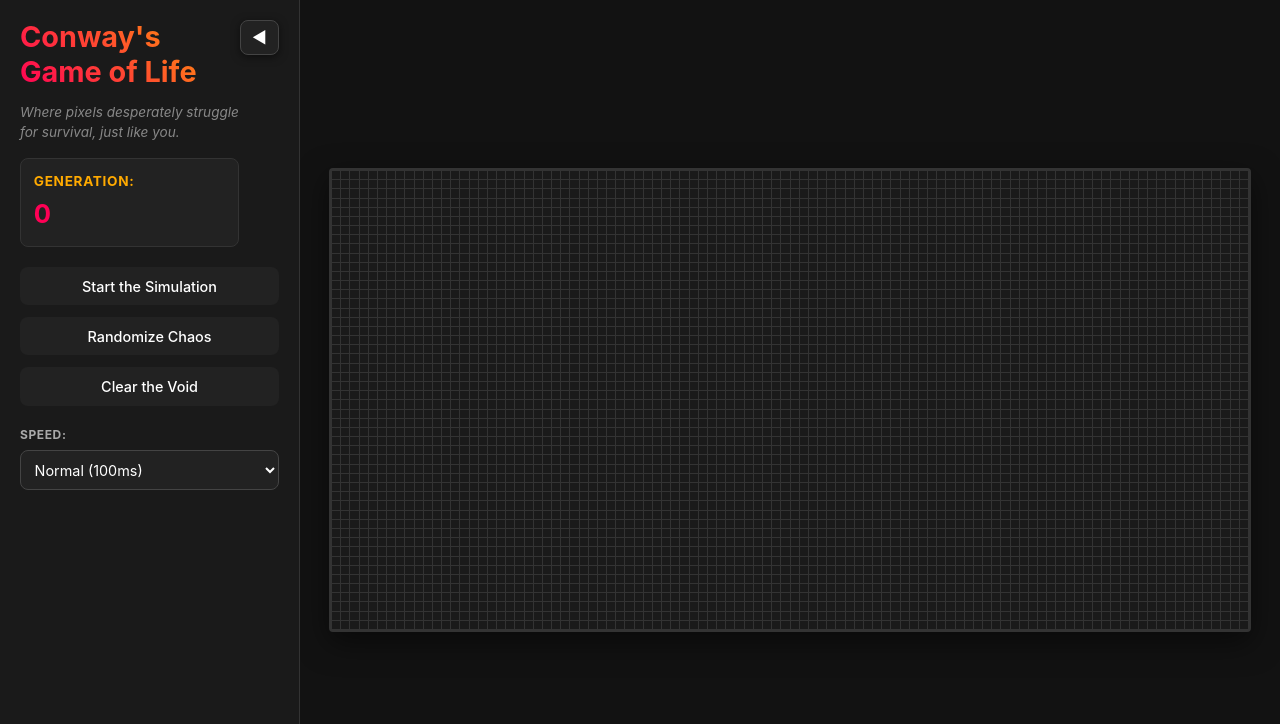
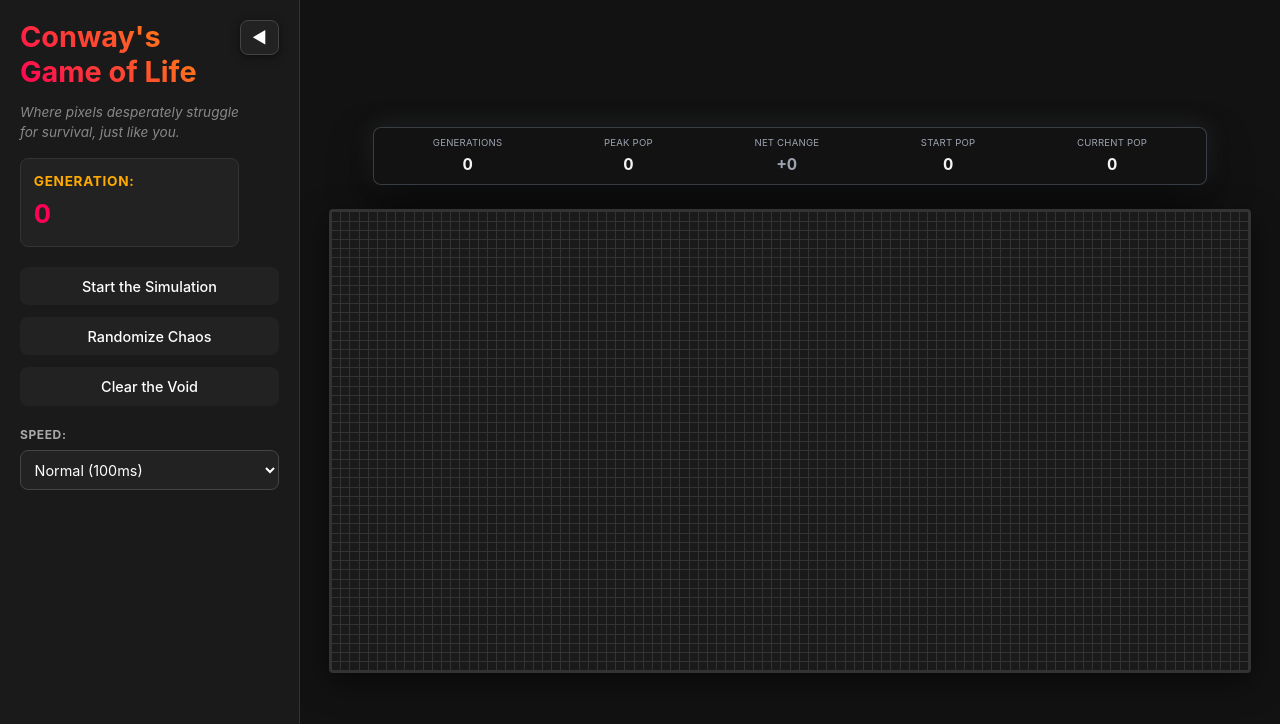
Before and after one commit to tommardev/game-of-life, a React (Vite) app: page / in a window 1280 px wide. Shown: the top 724 px of the page. Built offline with nearby package versions, Linux system fonts and the light colour scheme.

Commit message:
feat: implement compact on-the-fly info panel above grid

```diff
--- a/src/App.css
+++ b/src/App.css
@@ -78,6 +78,14 @@
   position: relative;
 }
 
+.main-content-inner {
+  display: flex;
+  flex-direction: column;
+  align-items: center;
+  gap: 1.5rem;
+  width: 100%;
+}
+
 .sidebar-toggle {
   position: absolute;
   top: var(--toggle-top);
--- a/src/App.tsx
+++ b/src/App.tsx
@@ -21,6 +21,7 @@ function App() {
     handleClear,
     handleRandom,
     lastRunStats,
+    currentStats,
     showInfoPanel,
     setShowInfoPanel,
   } = useGameOfLife();
@@ -49,13 +50,21 @@ function App() {
       </div>
 
       <div className="main-content">
-        <Grid grid={grid} onSetCellsState={setCellsState} />
+        <div className="main-content-inner">
+          <InfoPanel
+            isOpen={!!currentStats}
+            stats={currentStats}
+            variant="embedded"
+          />
+          <Grid grid={grid} onSetCellsState={setCellsState} />
+        </div>
       </div>
 
       <InfoPanel
         isOpen={showInfoPanel}
         stats={lastRunStats}
         onClose={() => setShowInfoPanel(false)}
+        variant="modal"
       />
     </div>
   );
--- a/src/components/InfoPanel/InfoPanel.css
+++ b/src/components/InfoPanel/InfoPanel.css
@@ -31,43 +31,89 @@
   text-align: center;
 }
 
+.embedded-content {
+  background: rgba(18, 18, 18, 0.5);
+  border: 1px solid rgba(255, 255, 255, 0.05);
+  border-radius: 8px;
+  padding: 0.5rem 1rem;
+  width: 100%;
+  max-width: 800px;
+  margin: 0;
+  display: flex;
+  align-items: center;
+  justify-content: center;
+  transition: all 0.3s ease;
+}
+
+.embedded-stats-row {
+  display: flex;
+  flex-direction: row;
+  justify-content: space-around;
+  align-items: center;
+  width: 100%;
+  gap: 1rem;
+  flex-wrap: wrap;
+}
+
+.embedded-stat {
+  display: flex;
+  flex-direction: column;
+  align-items: center;
+  justify-content: center;
+}
+
+.embedded-label {
+  font-size: 0.6rem;
+  text-transform: uppercase;
+  letter-spacing: 0.02em;
+  color: #9ca3af;
+  margin-bottom: 0.15rem;
+}
+
+.embedded-val {
+  font-size: 1rem;
+  font-weight: 700;
+  color: #f3f4f6;
+  font-variant-numeric: tabular-nums;
+}
+
 /* Theme Glows */
-.modal-content.theme-fleeting {
+.modal-content.theme-fleeting, .embedded-content.theme-fleeting {
   box-shadow:
     0 20px 40px rgba(0, 0, 0, 0.6),
     0 0 25px rgba(148, 163, 184, 0.15);
   border-color: rgba(148, 163, 184, 0.3);
 }
 
-.modal-content.theme-extinction {
+.modal-content.theme-extinction, .embedded-content.theme-extinction {
   box-shadow:
     0 20px 40px rgba(0, 0, 0, 0.6),
     0 0 25px rgba(239, 68, 68, 0.18);
   border-color: rgba(239, 68, 68, 0.3);
 }
 
-.modal-content.theme-stability {
+.modal-content.theme-stability, .embedded-content.theme-stability {
   box-shadow:
     0 20px 40px rgba(0, 0, 0, 0.6),
     0 0 25px rgba(34, 197, 148, 0.18);
   border-color: rgba(34, 197, 94, 0.3);
 }
 
-.modal-content.theme-expansion {
+.modal-content.theme-expansion, .embedded-content.theme-expansion {
   box-shadow:
     0 20px 40px rgba(0, 0, 0, 0.6),
     0 0 25px rgba(6, 182, 212, 0.18);
   border-color: rgba(6, 182, 212, 0.3);
 }
 
-.modal-content.theme-decadence {
+.modal-content.theme-decadence, .embedded-content.theme-decadence {
   box-shadow:
     0 20px 40px rgba(0, 0, 0, 0.6),
     0 0 25px rgba(249, 115, 22, 0.18);
   border-color: rgba(249, 115, 22, 0.3);
 }
 
-.modal-content.theme-cosmos {
+.modal-content.theme-cosmos, .embedded-content.theme-cosmos {
   box-shadow:
     0 20px 40px rgba(0, 0, 0, 0.6),
     0 0 25px rgba(168, 85, 247, 0.18);
--- a/src/components/InfoPanel/InfoPanel.tsx
+++ b/src/components/InfoPanel/InfoPanel.tsx
@@ -5,13 +5,16 @@ import './InfoPanel.css';
 interface InfoPanelProps {
   isOpen: boolean;
   stats: RunStats | null;
-  onClose: () => void;
+  onClose?: () => void;
+  variant?: 'modal' | 'embedded';
 }
 
-export const InfoPanel = ({ isOpen, stats, onClose }: InfoPanelProps) => {
+export const InfoPanel = ({ isOpen, stats, onClose, variant = 'modal' }: InfoPanelProps) => {
   useEffect(() => {
+    if (variant !== 'modal') return;
+
     const handleKeyDown = (e: KeyboardEvent) => {
-      if (e.key === 'Escape') {
+      if (e.key === 'Escape' && onClose) {
         onClose();
       }
     };
@@ -21,7 +24,7 @@ export const InfoPanel = ({ isOpen, stats, onClose }: InfoPanelProps) => {
     return () => {
       window.removeEventListener('keydown', handleKeyDown);
     };
-  }, [isOpen, onClose]);
+  }, [isOpen, onClose, variant]);
 
   if (!isOpen || !stats) return null;
 
@@ -119,12 +122,8 @@ export const InfoPanel = ({ isOpen, stats, onClose }: InfoPanelProps) => {
         ? 'text-negative'
         : 'text-neutral';
 
-  return (
-    <div className="modal-overlay" onClick={onClose}>
-      <div
-        className={`modal-content ${analysis.themeClass}`}
-        onClick={(e) => e.stopPropagation()}
-      >
+  const content = (
+    <>
       <div className="modal-badge-container">
         <span
           className="modal-badge"
@@ -137,7 +136,7 @@ export const InfoPanel = ({ isOpen, stats, onClose }: InfoPanelProps) => {
         </span>
       </div>
       <h2 className="modal-title">{analysis.title}</h2>
-        <p className="modal-story">{analysis.story}</p>
+      {variant === 'modal' && <p className="modal-story">{analysis.story}</p>}
 
       <div className="modal-divider"></div>
 
@@ -167,9 +166,52 @@ export const InfoPanel = ({ isOpen, stats, onClose }: InfoPanelProps) => {
         </div>
       </div>
 
+      {variant === 'modal' && (
         <button className="modal-close-btn" onClick={onClose}>
           Acknowledge & Continue
         </button>
+      )}
+    </>
+  );
+
+  if (variant === 'embedded') {
+    return (
+      <div className={`embedded-content ${analysis.themeClass}`}>
+        <div className="embedded-stats-row">
+          <div className="embedded-stat">
+            <span className="embedded-label">Generations</span>
+            <span className="embedded-val">{generationsElapsed}</span>
+          </div>
+          <div className="embedded-stat">
+            <span className="embedded-label">Peak Pop</span>
+            <span className="embedded-val">{peakPopulation}</span>
+          </div>
+          <div className="embedded-stat">
+            <span className="embedded-label">Net Change</span>
+            <span className={`embedded-val ${netChangeClass}`}>
+              {netChangeText}
+            </span>
+          </div>
+          <div className="embedded-stat">
+            <span className="embedded-label">Start Pop</span>
+            <span className="embedded-val">{startPopulation}</span>
+          </div>
+          <div className="embedded-stat">
+            <span className="embedded-label">Current Pop</span>
+            <span className="embedded-val">{endPopulation}</span>
+          </div>
+        </div>
+      </div>
+    );
+  }
+
+  return (
+    <div className="modal-overlay" onClick={onClose}>
+      <div
+        className={`modal-content ${analysis.themeClass}`}
+        onClick={(e) => e.stopPropagation()}
+      >
+        {content}
       </div>
     </div>
   );
--- a/src/hooks/useGameOfLife.ts
+++ b/src/hooks/useGameOfLife.ts
@@ -1,4 +1,4 @@
-import { useState, useCallback, useRef, useEffect } from 'react';
+import { useState, useCallback, useRef, useEffect, useMemo } from 'react';
 import type { CellState, RunStats } from '../types';
 import { NUM_ROWS, NUM_COLS, operations } from '../constants';
 import {
@@ -198,6 +198,28 @@ export const useGameOfLife = () => {
     runStatsRef.current = null;
   }, []);
 
+  const currentStats = useMemo(() => {
+    const currentPop = countAliveCells(grid);
+    if (!runStatsRef.current) {
+      return {
+        generationsElapsed: 0,
+        startPopulation: currentPop,
+        endPopulation: currentPop,
+        peakPopulation: currentPop,
+        populationHistory: [currentPop],
+      };
+    }
+    const elapsed = generation - runStatsRef.current.startGeneration;
+
+    return {
+      generationsElapsed: elapsed,
+      startPopulation: runStatsRef.current.startPopulation,
+      endPopulation: currentPop,
+      peakPopulation: Math.max(runStatsRef.current.peakPopulation, currentPop),
+      populationHistory: [...runStatsRef.current.history, currentPop],
+    };
+  }, [grid, generation]);
+
   return {
     grid,
     running,
@@ -210,6 +232,7 @@ export const useGameOfLife = () => {
     handleClear,
     handleRandom,
     lastRunStats,
+    currentStats,
     showInfoPanel,
     setShowInfoPanel,
   };
```
Lines whose indentation alone changed are shown as unchanged.
